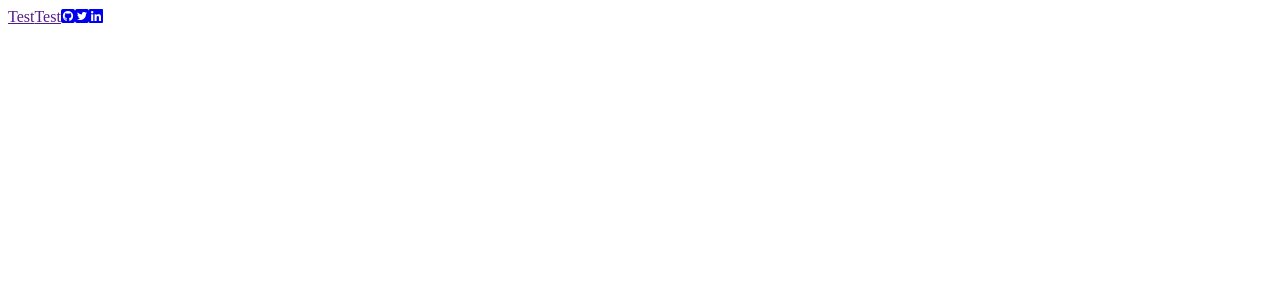
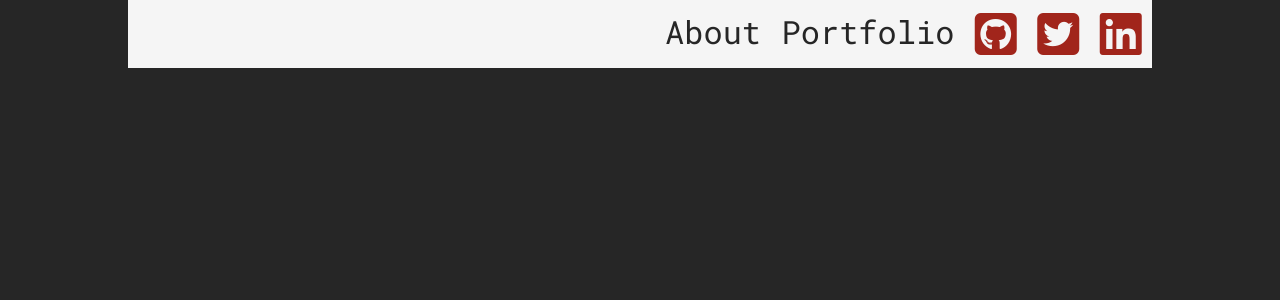
Before and after one commit to MMendes24/portfolio-site-iii, a React (Create React App) app: page / in a window 1280 px wide. Shown: the top 300 px of the page. Built offline with nearby package versions, Linux system fonts and the light colour scheme.

Commit message:
Basic NavBar with minimal styling created.

```diff
--- a/src/App.js
+++ b/src/App.js
@@ -1,11 +1,19 @@
 import NavBar from './components/NavBar'
+import {
+  AppStyles,
+  Container
+} from "./styling"
+
+import "./styles.css"
 
 function App() {
   return (
-    <div className="App">
-      <NavBar />
-    </div>
-  );
+    <AppStyles>
+      <Container>
+        <NavBar />
+      </Container>
+    </AppStyles>
+  )
 }
 
 export default App;
--- a/src/components/About.js
+++ b/src/components/About.js
@@ -1,5 +1,4 @@
 import React from "react"
-import AppStyles from "../styling"
 
 const About = () => {
     return(
--- a/src/components/Footer.js
+++ b/src/components/Footer.js
@@ -1,5 +1,4 @@
 import React from "react"
-import AppStyles from "../styling"
 
 const Footer = () => {
     return(
--- a/src/components/Landing.js
+++ b/src/components/Landing.js
@@ -1,5 +1,4 @@
 import React from "react"
-import AppStyles from "../styling"
 
 const Landing = () => {
     return(
--- a/src/components/NavBar.js
+++ b/src/components/NavBar.js
@@ -1,24 +1,24 @@
 import React from "react"
 import { Link } from 'react-router-dom'
-import AppStyles from "../styling/AppStyles"
+import { Nav } from "../styling"
 
 const NavBar = () => {
     return(
-        <nav>
-            <Link>Test</Link>
-            <Link>Test</Link>
+        <Nav>
+            <Link className="nav-link">About</Link>
+            <Link className="nav-link">Portfolio</Link>
             <a className="social-link" href="https://github.com/MMendes24">
                 <i class="fab fa-github-square"></i>
             </a>
 
             <a className="social-link" href="https://twitter.com/MarsMendes2">
-                <i class="fab fa-twitter-square" ></i>
+                <i class="fab fa-twitter-square"></i>
             </a>
 
             <a className="social-link" href="https://www.linkedin.com/in/marsdmendes/">
                 <i class="fab fa-linkedin"></i>
             </a>
-        </nav>
+        </Nav>
     )
 }
 
--- a/src/components/Portfolio.js
+++ b/src/components/Portfolio.js
@@ -1,5 +1,4 @@
 import React from "react"
-import AppStyles from "../styling"
 
 const Portfolio = () => {
     return(
--- a/src/styling/AppStyles.js
+++ b/src/styles.css
@@ -1,6 +1,3 @@
-import styled from "styled-components"
-
-const AppStyles = styled.div`
 /* http://meyerweb.com/eric/tools/css/reset/
    v2.0 | 20110126
    License: none (public domain)
@@ -47,6 +44,6 @@ table {
 	border-spacing: 0;
 }
 
-`
-
-export default AppStyles
+body {
+	background-color: #262626;
+}
--- /dev/null
+++ b/src/styling/index.js
@@ -0,0 +1,49 @@
+import styled from "styled-components"
+
+const AppStyles = styled.div`
+
+display: flex;
+flex-flow: column;
+align-items: center;
+font-family: 'Roboto Mono', monospace;
+background-color: whitesmoke;
+width: 80%;
+margin: auto;
+
+`
+const Container = styled.div`
+	width: 100%;
+	margin: auto;
+	display: flex;
+	justify-content: center;
+`
+const Nav = styled.nav`
+	width: 100%;
+	display: flex;
+	justify-content: flex-end;
+	color: #262626;
+	text-decoration: none;
+	padding: 1% 0%;
+
+	.nav-link {
+		color: #262626;
+		text-decoration: none;
+		font-size: 2rem;
+		margin: 0% 1%
+	}
+
+	.social-link {
+		margin: 0% 1%
+	}
+
+	i.fab {
+		color: #a1251b;
+		font-size: 3rem;
+	}
+`
+
+export {
+	AppStyles,
+	Container,
+	Nav
+}
```
Also changed, not shown: public/index.html (+3 -4 lines).
